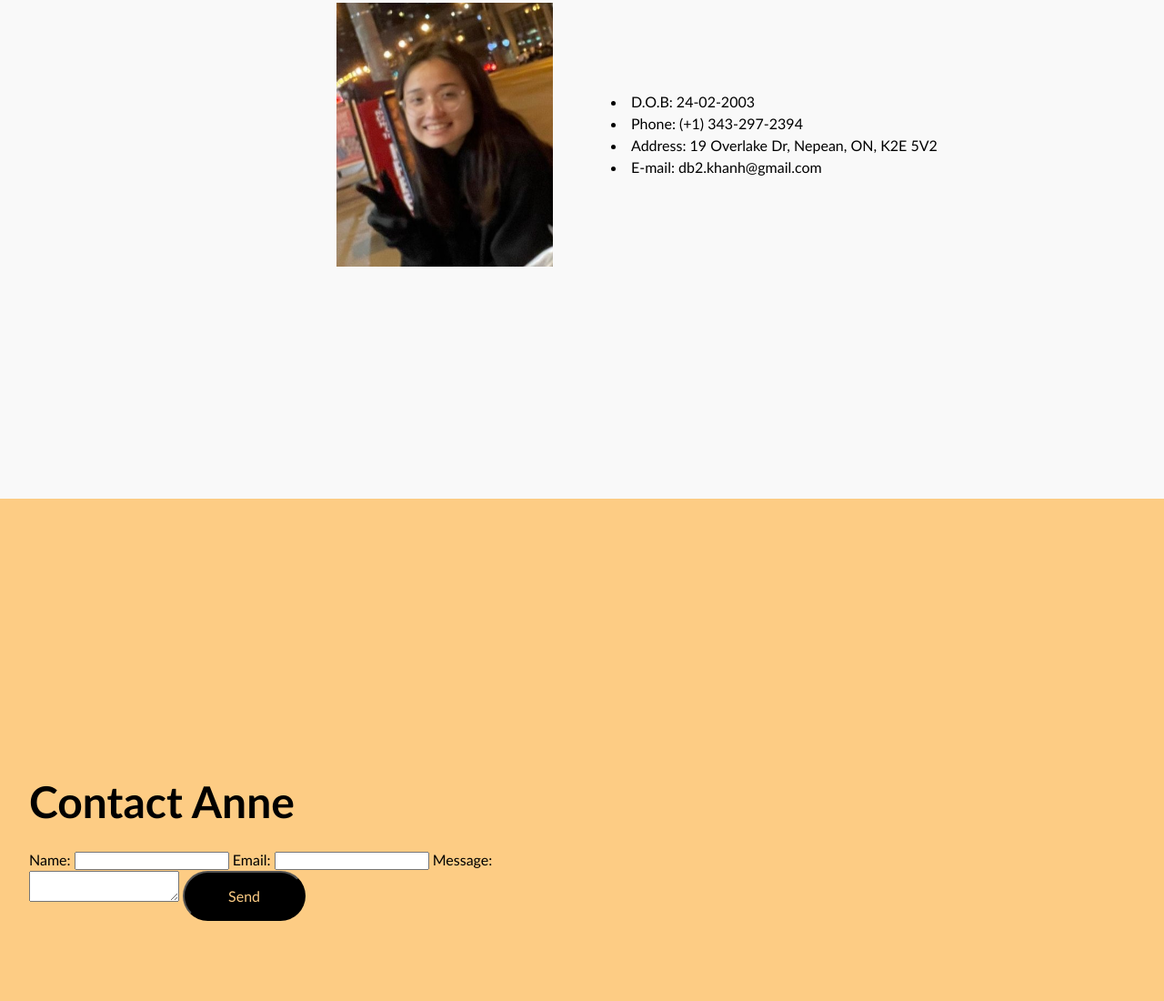
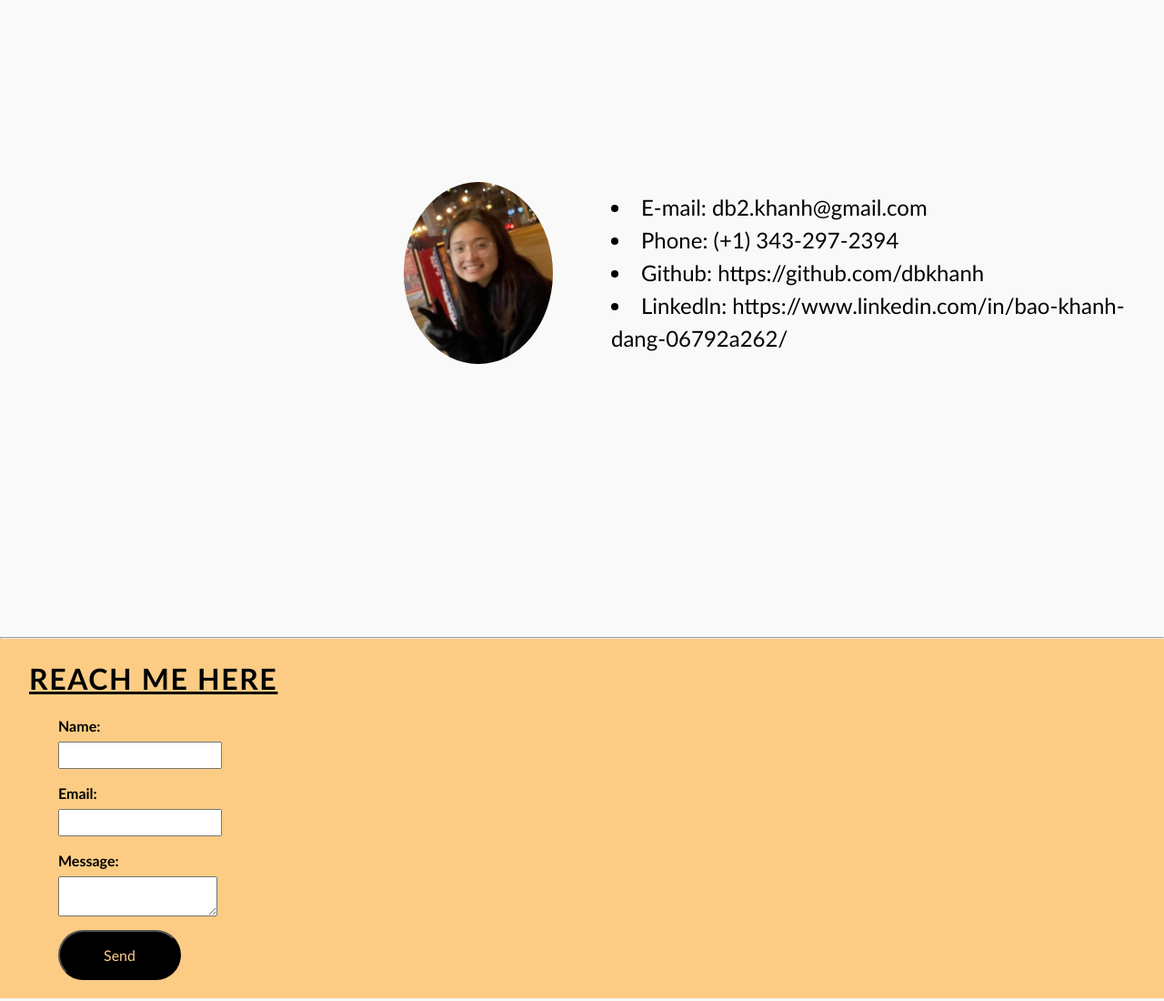
Before and after one commit to dbkhanh/Personal-Portfolio, a plain HTML site: page contact.html in a window 1280 px wide. Shown: the part 313-1413 px from the top of the page at 91% size. Drawn offline with Linux system fonts and the light colour scheme.

Commit message:
contact updating info

```diff
--- a/contact.html
+++ b/contact.html
@@ -11,7 +11,7 @@
   <body>
     <nav>
       <div class="logo">
-        <img src="./Favicon.png" class="hero-in" />
+        <img src="./Favicon.png" class="hero-in"  style = "width: 25px; height: auto;"/>
         ANNE
       </div>
       <div class="nav-items">
@@ -22,34 +22,42 @@
     </nav>
     <div class="line"></div>
 
+    <header style="background-color: black;">
+        <h1 class="title" style="color: white;">CONTACT</h1>
+    </header>
+
     <section class="info">
-        <div class="hero-container">
+        <div class="hero-container" style="padding-top: 0;">
             <div class="column-right">
-                <img src="p2.jpg" style="width: auto; height: 290px;">
+                <img src="p2.jpg" style="width: auto; height: 200px; border-radius: 50%;">
             </div>
-            <div class="column-left">
-                    <li> D.O.B:     24-02-2003</li>
+            <div class="column-left" style="font-size: 1.5rem;">
+                    <li> E-mail:    db2.khanh@gmail.com</li>
                     <li> Phone:     (+1) 343-297-2394</li>
-                    <li> Address:   19 Overlake Dr, Nepean, ON, K2E 5V2</li>
-                    <li> E-mail:    db2.khanh@gmail.com</li>
+                    <li> Github:    https://github.com/dbkhanh</li>
+                    <li> Linkedln:  https://www.linkedin.com/in/bao-khanh-dang-06792a262/</li>
             </div>
         </div>
     </section>
-
+    <hr>
     <section class="hero">
-      <div class="hero-container">
           <div class="column-left">
-          <h1>Contact Anne</h1>
-          <form>
+            <h4 class="subtitle" style="text-align: center; padding-top: 20px; text-decoration: underline; font-weight: bold;">REACH ME HERE</h4>
+            <form class="column-left" style = "padding-bottom: 20px;">
+              <div class="form-column">
                 <label for="name">Name:</label>
                 <input type="text" id="name" name="name" />
+              </div>
+              <div class="form-column">
                 <label for="email">Email:</label>
                 <input type="email" id="email" name="email" />
+              </div>
+              <div class="form-column">
                 <label for="message">Message:</label>
                 <textarea id="message" name="message"></textarea>
+              </div>
               <button type="submit">Send</button>
             </form>
-        </div>
             </div>
       </section>
   </body>
--- a/style.css
+++ b/style.css
@@ -175,6 +175,22 @@ body {
     margin-bottom: 0;
 }
 
+.form-column {
+    display: flex;
+    flex-direction: column;
+    margin-bottom: 15px;
+}
+
+label {
+    font-weight: bold;
+    margin-bottom: 5px;
+}
+
+input[type="text"],
+input[type="email"],
+textarea {
+    padding: 5px;
+}
 
 @media screen and (max-width: 760px){
     .hero-container{
```
Lines whose indentation alone changed are shown as unchanged.
